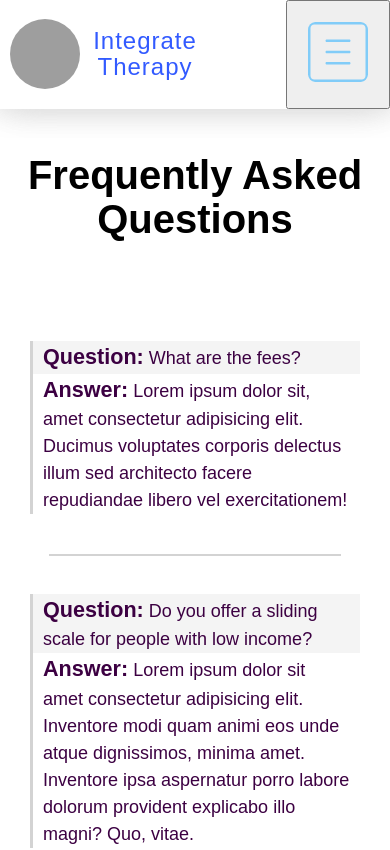
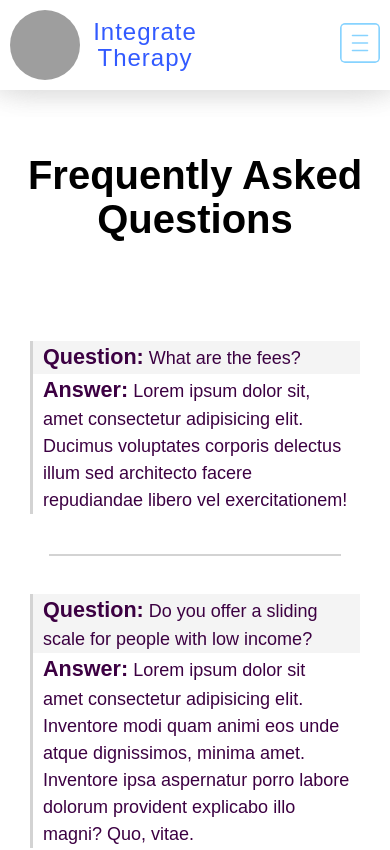
Before and after one commit to SasanTazayoni/integrate-therapy, a React (Vite) app: page /faq in a window 390 px wide. Shown: the top 850 px of the page. Built offline with nearby package versions, Linux system fonts and the light colour scheme; grey boxes are pictures that could not be loaded; a web font is replaced by a local one.

Commit message:
Adjust styles of nav toggler

```diff
--- a/src/assets/css/styles.css
+++ b/src/assets/css/styles.css
@@ -626,6 +626,8 @@ a:hover {
 
 .collapsible__icon {
   padding: 0;
+  border: 0;
+  background-color: #fff;
 }
 
 .collapsible__content {
@@ -649,7 +651,7 @@ a:hover {
 
 @media screen and (max-width: 768px) {
   .collapsible__icon {
-    padding: 2rem;
+    padding: 1rem;
   }
 }
 
@@ -734,13 +736,13 @@ a:hover {
 }
 
 .nav__toggler {
-  border-radius: 7.5px;
+  border-radius: 5px;
   cursor: pointer;
   fill: var(--color-secondary);
-  height: 60px;
+  height: 40px;
   opacity: 0.6;
   transition: box-shadow 0.3s, opacity 0.3s;
-  width: 60px;
+  width: 40px;
 }
 
 .collapsible--expanded .nav__toggler {
@@ -776,8 +778,9 @@ a:hover {
   }
 
   .nav__toggler {
-    height: 45px;
-    width: 45px;
+    height: 30px;
+    width: 30px;
+    border-radius: 3px;
   }
 }
 
```
